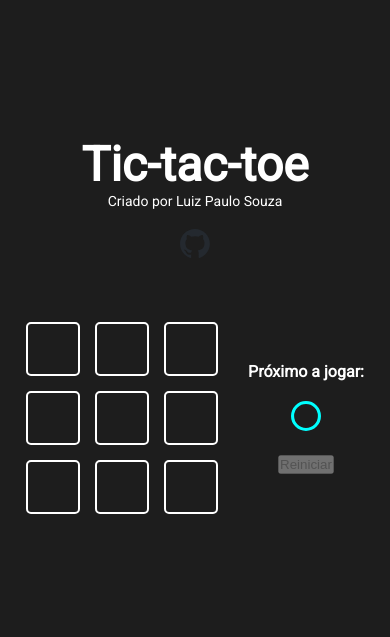
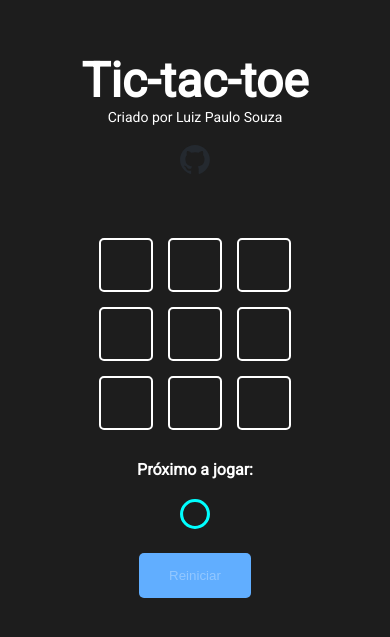
Before and after one commit to lpcsouza/tic-tac-toe, a Next.js app: page / in a window 390 px wide. Shown: the part 117-754 px from the top of the page. Built offline with nearby package versions, Linux system fonts and the light colour scheme.

Commit message:
corrigido responsividade

```diff
--- a/src/components/button/Button.module.css
+++ b/src/components/button/Button.module.css
@@ -1,2 +1,14 @@
 .button {
+  padding: 15px 30px;
+  border-radius: 5px;
+  cursor: pointer;
+  border: none;
+  background-color: #007bff;
+  color: #fff;
 }
+
+.button:disabled {
+  cursor: default;
+  background-color: #61aeff;
+  color: #ffffff50;
+}
--- a/src/components/game/Game.module.css
+++ b/src/components/game/Game.module.css
@@ -9,3 +9,9 @@
   gap: 30px;
   align-items: center;
 }
+
+@media screen and (max-width: 400px) {
+  .gameContent {
+    flex-direction: column;
+  }
+}
--- a/src/components/header/Header.jsx
+++ b/src/components/header/Header.jsx
@@ -10,7 +10,7 @@ function Header() {
 
       <Subtitle>Criado por Luiz Paulo Souza</Subtitle>
       <div className={styles.iconContent}>
-        <Icon iconName="github" link="#" />
+        <Icon iconName="github" link="https://github.com/lpcsouza" />
       </div>
     </div>
   )
```
